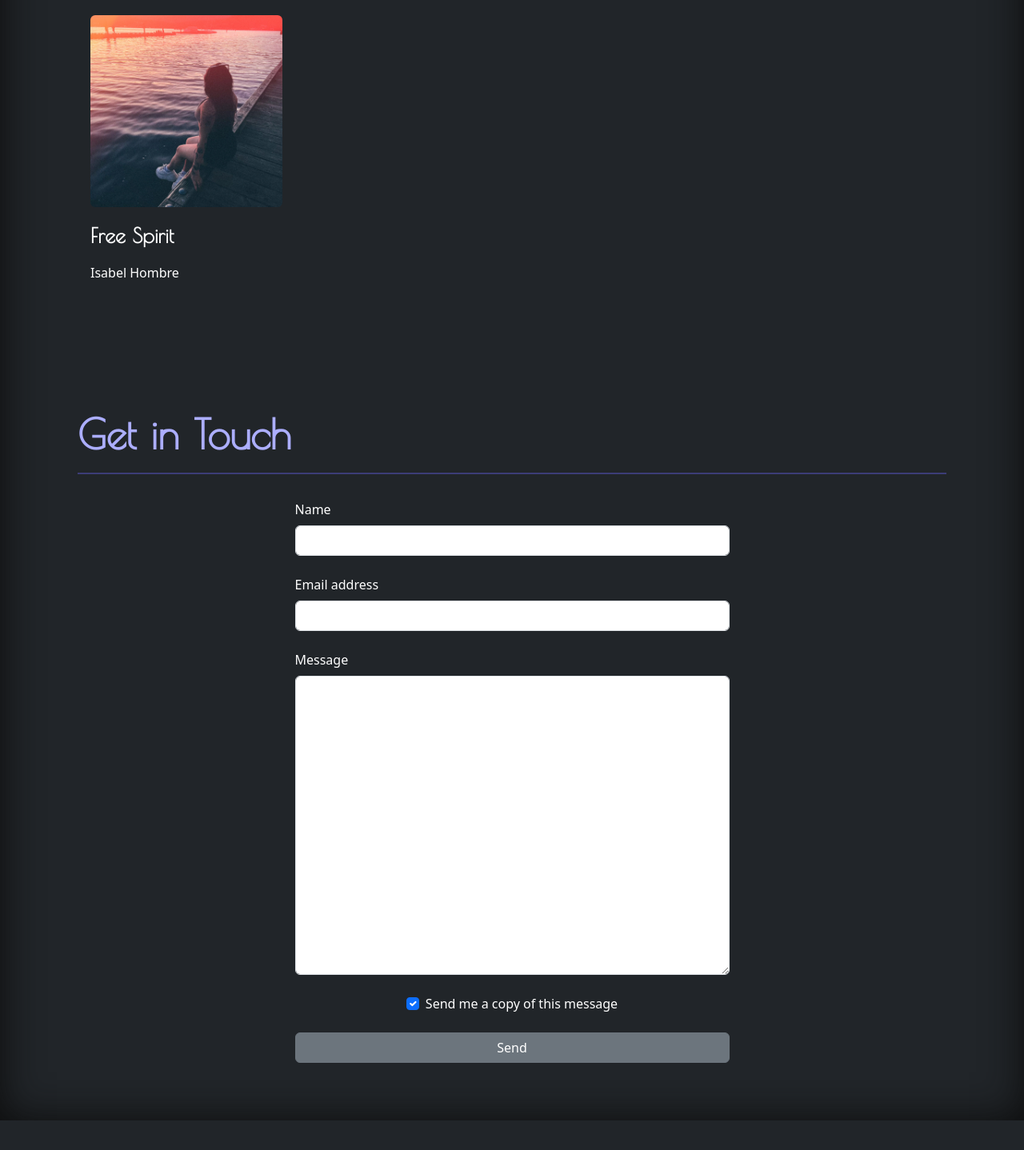
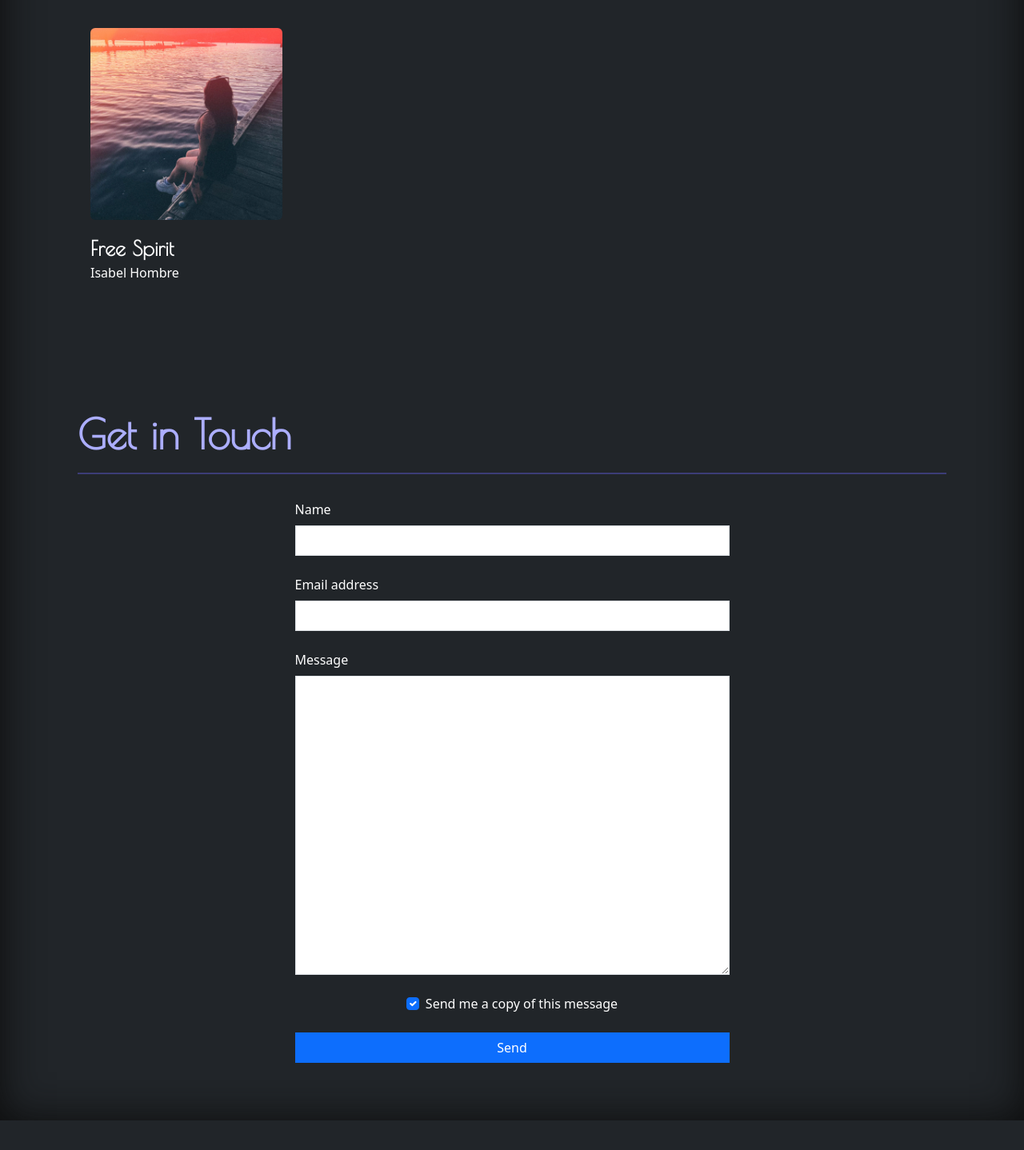
Before and after one commit to Jayden-747/Isabel_Website, a plain HTML site: page index.html in a window 1280 px wide. Shown: the part 1842-3280 px from the top of the page at 80% size. Drawn offline with nearby package versions, Linux system fonts and the light colour scheme; a web font is replaced by a local one.

Commit message:
smal email update

```diff
--- a/index.html
+++ b/index.html
@@ -73,9 +73,9 @@
 
       <div class="d-flex flex-wrap flex-row w-100">
         <div class="p-3 d-flex flex-column w-25">
-          <img class="rounded" src="img/freeSpiritCover.jpg" alt="Free Spirit"/>
-          <div class="song-title my-3">Free Spirit</div>
-          <div>Isabel Hombre</div>
+          <img class="rounded my-3" src="img/freeSpiritCover.jpg" alt="Free Spirit"/>
+          <div class="song-title">Free Spirit</div>
+          <div class="">Isabel Hombre</div>
         </div>
       </div>
     </section>
@@ -88,19 +88,19 @@
           <!-- Name input -->
           <div data-mdb-input-init class="form-outline mb-4">
             <label class="form-label" for="form4Example1">Name</label>
-            <input type="text" id="form4Example1" class="form-control"/>
+            <input type="text" id="form4Example1" class="form-control rounded-0"/>
           </div>
 
           <!-- Email input -->
           <div data-mdb-input-init class="form-outline mb-4">
             <label class="form-label" for="form4Example2">Email address</label>
-            <input type="email" id="form4Example2" class="form-control"/>
+            <input type="email" id="form4Example2" class="form-control rounded-0"/>
           </div>
 
           <!-- Message input -->
           <div data-mdb-input-init class="form-outline mb-4">
             <label class="form-label" for="form4Example3">Message</label>
-            <textarea id="form4Example3" class="form-control" rows="15"></textarea>
+            <textarea id="form4Example3" class="form-control rounded-0" rows="15"></textarea>
           </div>
 
           <!-- Checkbox -->
@@ -118,7 +118,8 @@
           </div>
 
           <!-- Submit button -->
-          <button data-mdb-ripple-init type="button" class="btn btn-secondary btn-block w-100 mb-4">Send</button>
+          <button data-mdb-ripple-init type="button" class="btn btn-primary btn-block w-100 mb-4 rounded-0">Send
+          </button>
         </form>
       </div>
     </section>
```
